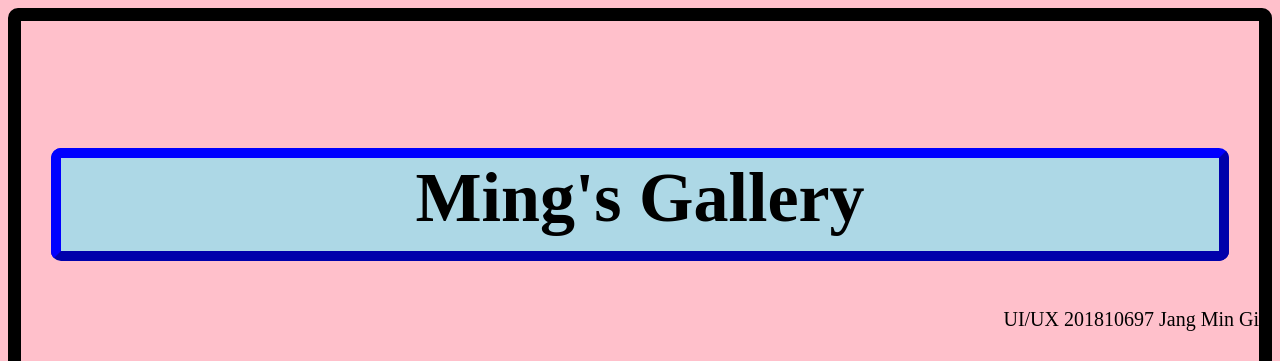
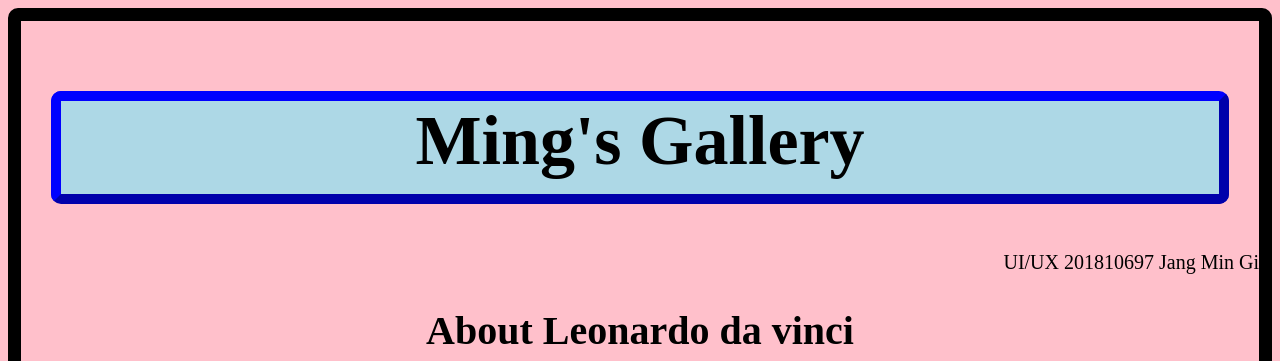
Before and after one commit to Lolexy/Nice, a plain HTML site: page class3/index.html in a window 1280 px wide. Shown: the top 361 px of the page. Drawn offline with Linux system fonts and the light colour scheme.

Commit message:
Update index.html

```diff
--- a/class3/index.html
+++ b/class3/index.html
@@ -17,6 +17,7 @@ h1 {
     margin-right:30px;
     margin-left:30px;
     border-radius:10px;
+    margin-top:70px;
 }
 
 p {
@@ -43,7 +44,7 @@ h4, h5, h6 {font-size:20px;
 </style>
 </head>
 <body>
-<br><br><h1>Ming's Gallery</h1>
+<h1>Ming's Gallery</h1>
 <p>UI/UX 201810697 Jang Min Gi</p>
 <h2>About Leonardo da vinci<h2/>
 <div><img src="https://lolexy.github.io/Nice/class3/d.jpg"></div>
```
